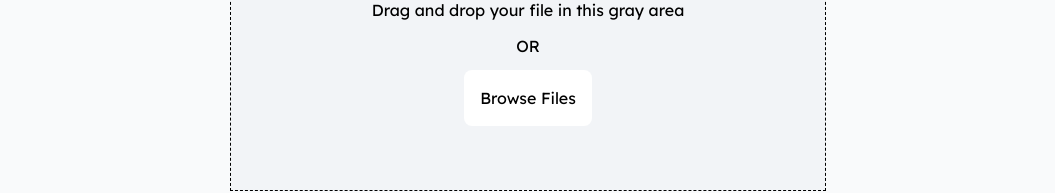
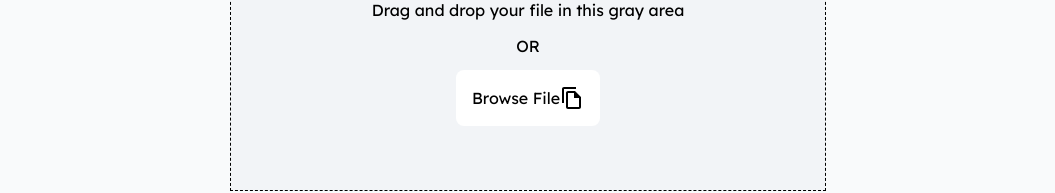
Before and after one commit to skillzo/Garet, a React (Create React App) app: page / in a window 1280 px wide. Shown: the part 1647-1840 px from the top of the page, without its empty margins (144-1199 px from the left). Built offline with nearby package versions, Linux system fonts and the light colour scheme.

Commit message:
file icon on button

```diff
--- a/src/Components/Sections/Hero/Hero.jsx
+++ b/src/Components/Sections/Hero/Hero.jsx
@@ -5,6 +5,7 @@ import ExpandMoreIcon from "@mui/icons-material/ExpandMore";
 import "./Hero.css";
 import FilterListIcon from "@mui/icons-material/FilterList";
 import CloudUploadIcon from "@mui/icons-material/CloudUpload";
+import FileCopyOutlinedIcon from "@mui/icons-material/FileCopyOutlined";
 function Hero() {
   return (
     <div className="body_main space-y-[3em] px-[1em] w-full md:w-[80%] mt-10  mx-auto">
@@ -42,8 +43,8 @@ function Hero() {
           <p>Drag and drop your file in this gray area</p>
           <p>OR</p>
           <div>
-            <button className="bg-white p-[1em] rounded-lg ">
-              Browse Files{" "}
+            <button className=" flex bg-white p-[1em] rounded-lg ">
+              Browse File <FileCopyOutlinedIcon />
             </button>
           </div>
         </div>
```
